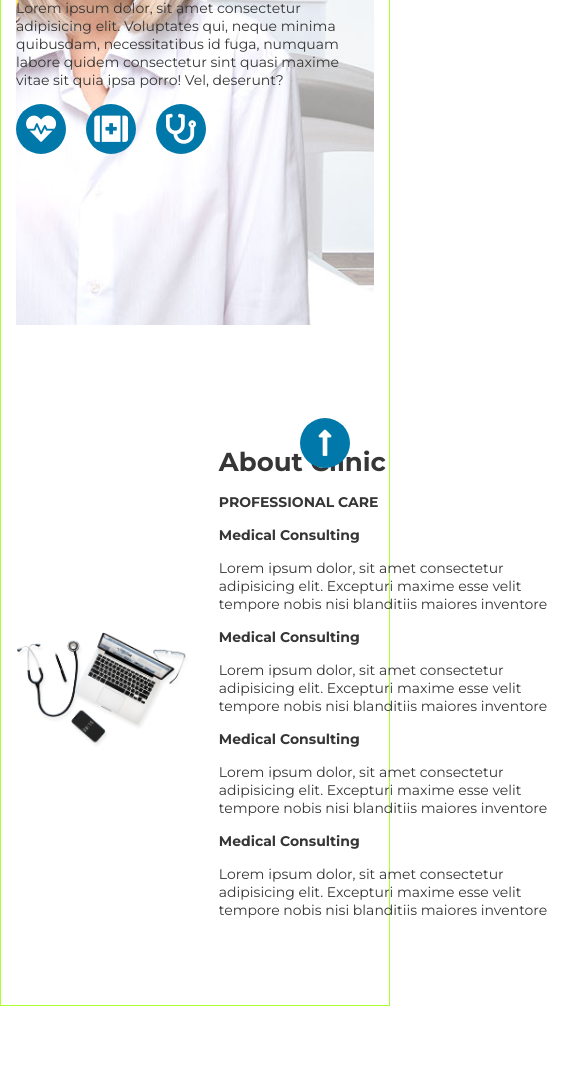
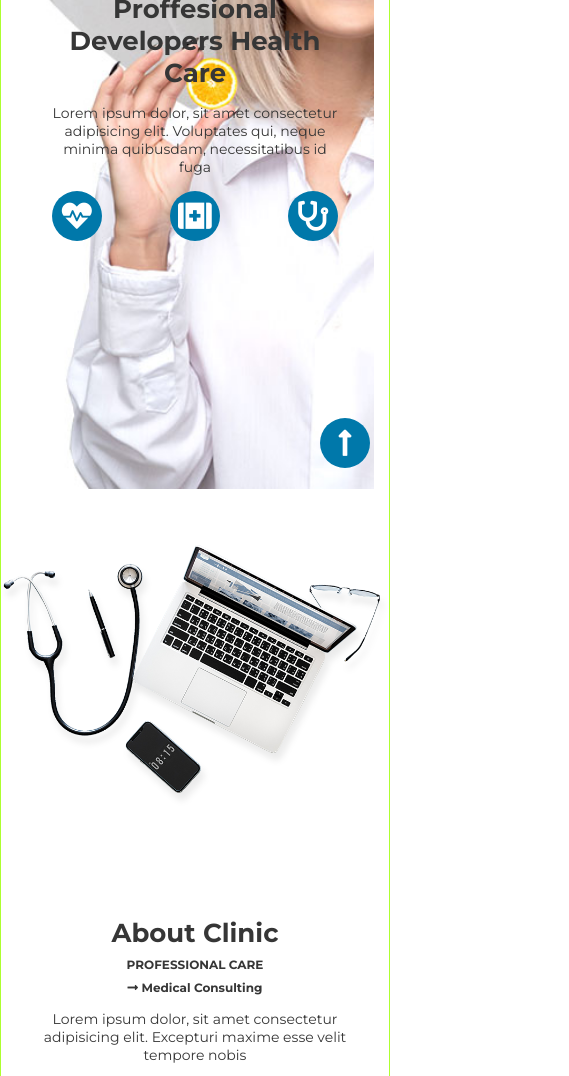
Before and after one commit to ArturMay/Homework-5, a plain HTML site: page index.html in a window 390 px wide. Shown: the part 356-1432 px from the top of the page, 569 px wide, since content can reach past the window. Before the commit the page ends 1362 px from the top, so only its background shows below. Drawn offline with Linux system fonts and the light colour scheme.

Commit message:
Add responsive

```diff
--- a/css/style.css
+++ b/css/style.css
@@ -6,6 +6,16 @@
 */
 
 /* Settings */
+
+html {
+  scroll-behavior: smooth;
+}
+
+#wrapper {
+	width: 100%;
+	position: relative;
+	overflow: hidden;
+}
 
 body {
   font-family: 'Montserrat', sans-serif;
@@ -48,6 +58,12 @@ h1 {
   color: #363636;
 }
 
+@media screen and (max-width: 1279px){
+  h1 {
+    font-size: 26px;
+  }
+}
+
 h2 {
   font-size: 26px;
   color: #363636;
@@ -73,14 +89,21 @@ a {
   margin: 15px 0;
 }
 
+@media screen and (max-width: 767px) {
+  a {
+    font-size: 12px;
+    margin: 8px 0;
+  }
+}
+
+a:hover {
+  color: #0078aa;
+  transition: all 0.3s ease-in-out;
+}
+
 /* button-styles */
 
-a:hover {
-    color: #0078aa;
-    transition: all 0.3s ease-in-out;
-}
-
-.medical-service-button {
+.button {
   display: flex;
   font-size: 30px;
   cursor: pointer;
@@ -95,19 +118,13 @@ a:hover {
   margin-right: 20px;
 }
 
+@media screen and (max-width: 767px) {
+  .button {
+    margin: 0;
+  }
+}
+
 .up-to-top-button {
-  display: flex;
-  font-size: 30px;
-  cursor: pointer;
-  justify-content: center;
-  align-items: center;
-  color: #fff;
-  height: 50px;
-  width: 50px;
-  border-radius: 50%;
-  border: none;
-  background-color: #0078aa;
-  margin-right: 20px;
   position: fixed;
   bottom: 20px;
   right: 20px;
@@ -141,9 +158,16 @@ header {
 
 .header-wrap {
   display: flex;
+  flex-wrap: wrap;
   justify-content: space-between;
   align-items: center;
-  background-color: khaki;
+}
+
+@media screen and (max-width: 767px) {
+  .header-wrap {
+    justify-content: center;
+    flex-direction: column;
+  }
 }
 
 .nav ul {
@@ -153,7 +177,12 @@ header {
 
 .nav a {
   padding-left: 10px;
+}
 
+@media screen and (max-width: 767px) {
+  .nav a {
+    padding-left: 5px;
+  }
 }
 
 /* Main
@@ -167,16 +196,48 @@ Section hero */
   background-position: 70%;
   min-height: 630px;
   background-color: grey;
-  padding-top: 50px;
-  margin-bottom: 50px;
+}
+
+@media screen and (max-width: 1279px){
+  .section-hero-wrapper {
+    background-position: 50%;
+  }
+}
+
+@media screen and (max-width: 767px) {
+  .section-hero-wrapper {
+    background-position: 55%;
+    justify-content: center;
+    text-align: center;
+    min-height: 100vh;
+  }
 }
 
 .hero {
   max-width: 450px;
 }
 
-.medical-button-holder {
+@media screen and (max-width: 1279px) {
+  .hero {
+    max-width: 330px;
+  }
+}
+
+@media screen and (max-width: 767px) {
+  .hero {
+    max-width: 80%;
+    padding-top: 100px;
+  }
+}
+
+.button-holder {
   display: flex;
+}
+
+@media screen and (max-width: 767px) {
+  .button-holder {
+    justify-content: space-between;
+  }
 }
 
 /* Section about */
@@ -192,16 +253,45 @@ Section hero */
   margin: 0 -15px;
 }
 
+@media screen and (max-width: 767px) {
+  .about-section-wrapper {
+    flex-wrap: wrap;
+    min-height: 100vh;
+    justify-content: center;
+    text-align: center;
+  }
+}
+
 .image-holder {
-  width: 60%;
+  width: 50%;
   padding: 0 15px;
 }
 
+@media screen and (max-width: 767px) {
+  .image-holder {
+    width: 100%;
+    padding: 0;
+  }
+
+}
+
 .about-holder {
-  width: 40%;
+  width: 50%;
   padding: 0 15px;
+}
+
+@media screen and (max-width: 767px) {
+  .about-holder {
+    width: 100%;
+  }
 }
 
 .about {
   width: 350px;
 }
+
+@media screen and (max-width: 767px) {
+  .about {
+    width: 100%;
+  }
+}
--- a/index.html
+++ b/index.html
@@ -13,11 +13,12 @@
   <title>Responsive</title>
 </head>
 <body>
+  <div id="wrapper">
     <header>
       <div class="container">
         <div class="header-wrap">
           <div class="logo">
-            <a href="">
+            <a href="#">
               <img src="img/logo.png" alt="logo">
             </a>
           </div>
@@ -27,7 +28,7 @@
                 <a href="#">HOME</a>
               </li>
               <li>
-                <a href="#">ABOUT</a>
+                <a href="#section about">ABOUT</a>
               </li>
               <li>
                 <a href="#">SERVICES</a>
@@ -48,15 +49,15 @@
           <div class="section-hero-wrapper" id="hero-section">
               <section class="hero">
                 <h1>Proffesional Developers Health Care</h1>
-                <p>Lorem ipsum dolor, sit amet consectetur adipisicing elit. Voluptates qui, neque minima quibusdam, necessitatibus id fuga, numquam labore quidem consectetur sint quasi maxime vitae sit quia ipsa porro! Vel, deserunt?</p>
-                <div class="medical-button-holder">
-                  <button class="medical-service-button">
+                <p>Lorem ipsum dolor, sit amet consectetur adipisicing elit. Voluptates qui, neque minima quibusdam, necessitatibus id fuga</p>
+                <div class="button-holder">
+                  <button class="button">
                     <i class="fas fa-heartbeat"></i>
                   </button>
-                  <button class="medical-service-button">
+                  <button class="button">
                     <i class="fas fa-first-aid"></i>
                   </button>
-                  <button class="medical-service-button">
+                  <button class="button">
                     <i class="fas fa-stethoscope"></i>
                   </button>
                 </div>
@@ -66,23 +67,21 @@
             <div class="image-holder">
               <img src="img/tools.png" alt="tools">
             </div>
-            <div class="about-holder">
+            <div class="about-holder" id="section about">
               <section class="about">
                 <h2>About Clinic</h2>
-                <a href="">PROFESSIONAL CARE</a>
-                <h4>Medical Consulting</h4>
-                <p>Lorem ipsum dolor, sit amet consectetur adipisicing elit. Excepturi maxime esse velit tempore nobis nisi blanditiis maiores inventore</p>
-                <h4>Medical Consulting</h4>
-                <p>Lorem ipsum dolor, sit amet consectetur adipisicing elit. Excepturi maxime esse velit tempore nobis nisi blanditiis maiores inventore</p>
-                <h4>Medical Consulting</h4>
-                <p>Lorem ipsum dolor, sit amet consectetur adipisicing elit. Excepturi maxime esse velit tempore nobis nisi blanditiis maiores inventore</p>
-                <h4>Medical Consulting</h4>
-                <p>Lorem ipsum dolor, sit amet consectetur adipisicing elit. Excepturi maxime esse velit tempore nobis nisi blanditiis maiores inventore</p>
+                <a href="#hero-section">PROFESSIONAL CARE</a>
+                 <h4><a href="#"><i class="fas fa-long-arrow-alt-right"></i> Medical Consulting</a></h4>
+                <p>Lorem ipsum dolor, sit amet consectetur adipisicing elit. Excepturi maxime esse velit tempore nobis</p>
+                <h4><a href="#"><i class="fas fa-long-arrow-alt-right"></i> Laboratory analysis</a></h4>
+                <p>Lorem ipsum dolor, sit amet consectetur adipisicing elit. Excepturi maxime esse velit tempore nobis</p>
+                <h4><a href="#"><i class="fas fa-long-arrow-alt-right"></i> Diagnostics</a></h4>
+                <p>Lorem ipsum dolor, sit amet consectetur adipisicing elit. Excepturi maxime esse velit tempore nobis</p>
               </section>
             </div>
           </div>
             <form action="#hero-section" method="get">
-              <button class="up-to-top-button">
+              <button class="button up-to-top-button">
                 <i class="fas fa-long-arrow-alt-up"></i>
               </button>
             </form>
@@ -90,5 +89,6 @@
     </main>
     <footer>
     </footer>
+  </div>
 </body>
 </html>
```
